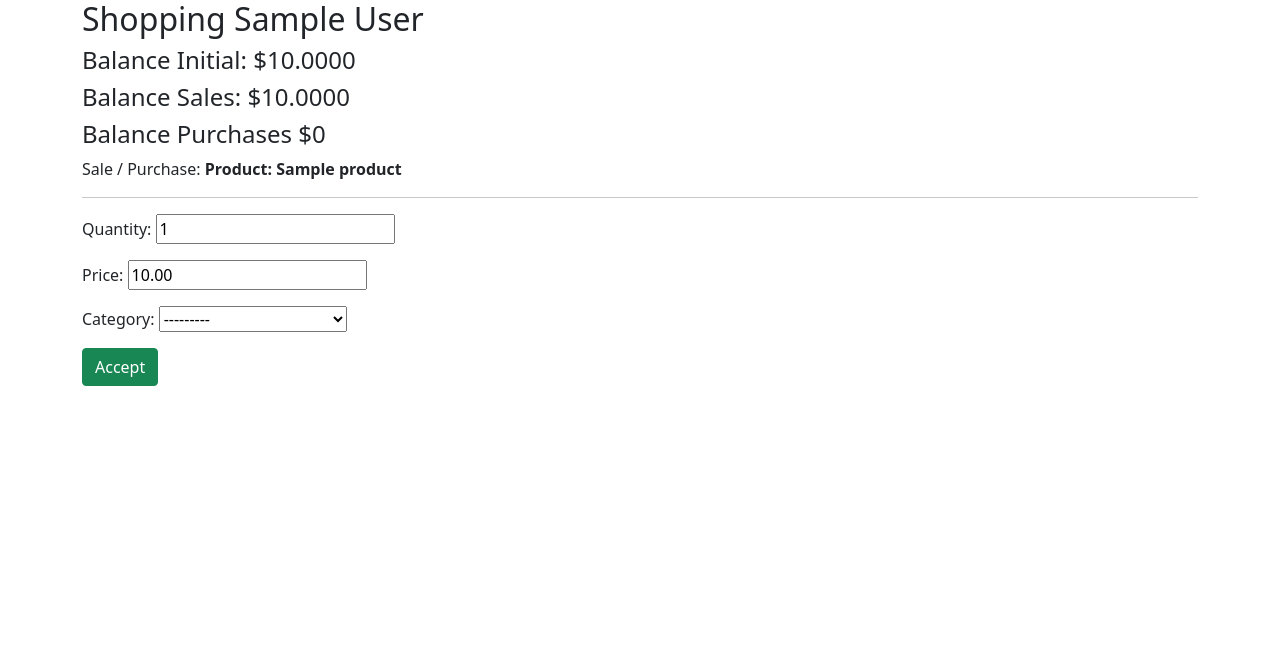
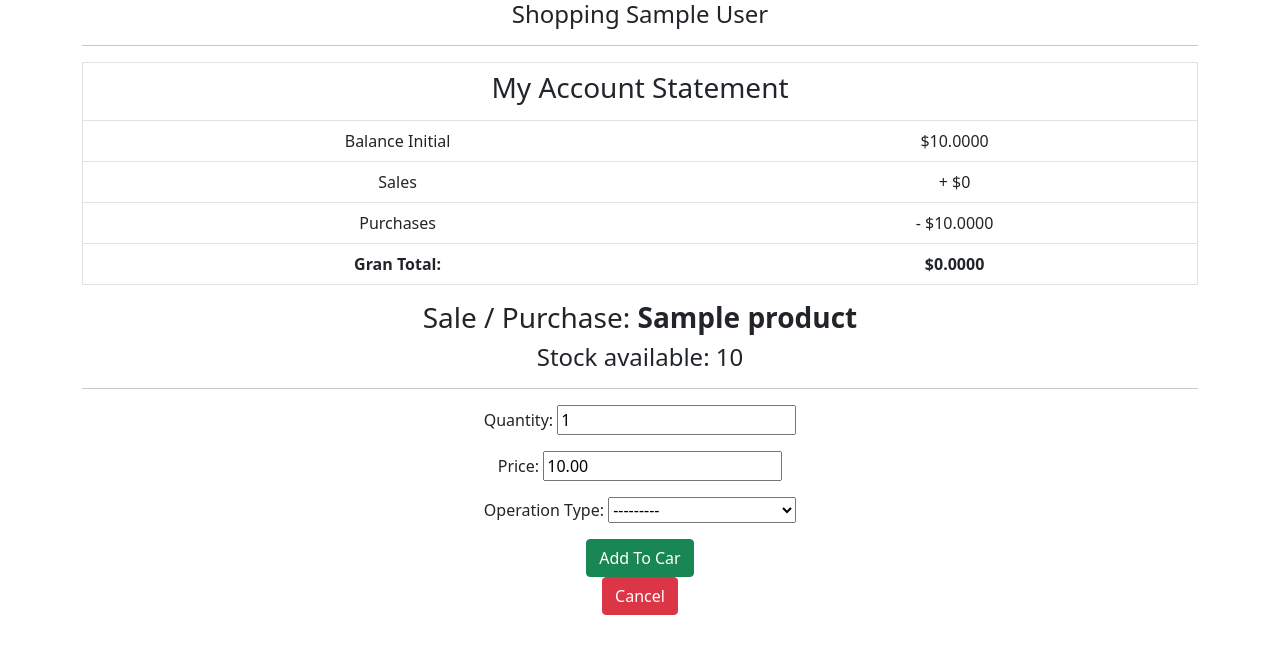
Before and after one commit to parkerskywalker/eon-acme-store, a Django app: page /webstore/shoppingcart/1/user/1/ in a window 1280 px wide. Shown: the top 654 px of the page. Run offline with Django 4.2, Linux system fonts and the light colour scheme; a user stored in the database is signed in; tables that the repository leaves empty hold one stand-in row (values such as "Sample post").

Commit message:
shoppingcart completed

```diff
--- a/acme_store/abstracts.py
+++ b/acme_store/abstracts.py
@@ -19,9 +19,42 @@ class BaseModel(models.Model):
     )
 
     def save(self, *args, **kwargs):
-        if self.id:
-            self.modified_date = timezone.now()
-        else:
-            self.create_date = timezone.now()
+        try:
+            if self.id:
+                self.modified_date = timezone.now()
+            else:
+                self.create_date = timezone.now()
+
+        except Exception as e:
+            print(e)
+
 
         super(BaseModel, self).save(*args, **kwargs)
+
+
+
+class BaseModelBalance(models.Model):
+    class Meta:
+        abstract = True
+
+    create_date = models.DateTimeField(
+        'Created',
+        auto_now_add=True,
+        editable=False
+    )
+    modified_date = models.DateTimeField(
+        'Modified',
+        auto_now_add=True,
+        editable=True
+    )
+
+    def save(self, *args, **kwargs):
+        try:
+            if self.operation:
+                self.modified_date = timezone.now()
+            else:
+                self.create_date = timezone.now()
+        except Exception as e:
+            print(e)
+
+        super(BaseModelBalance, self).save(*args, **kwargs)
--- a/balances/models.py
+++ b/balances/models.py
@@ -1,12 +1,12 @@
 from django.db import models
 
 from customers.models import Customer
-from acme_store.abstracts import BaseModel
+from acme_store.abstracts import BaseModel, BaseModelBalance
 from catalogs.models import OperationType
 from products.models import Product
 
 
-class Operation(BaseModel):
+class Operation(BaseModelBalance):
     operation = models.IntegerField(primary_key=True, verbose_name='Id operation')
     customer = models.ForeignKey(Customer, verbose_name='Customer', on_delete=models.CASCADE)
     product = models.ForeignKey(Product, verbose_name='Product', on_delete=models.CASCADE)
@@ -20,3 +20,23 @@ class Operation(BaseModel):
     class Meta:
         verbose_name = 'Operation register'
         verbose_name_plural = 'Operations register'
+
+    def save(self, *args, **kwargs):
+        product = self.product
+        quantity = self.quantity
+
+        self.update_stock(self.product, self.quantity, self.operation_type)
+
+        super().save(*args, **kwargs)
+
+
+    def update_stock(self, product, quantity, operation_type):
+
+        if 'sale' in operation_type.name.lower():
+            result = product.retrieve_stock + quantity
+        elif 'purchase' in operation_type.name.lower():
+            result = product.retrieve_stock - quantity
+
+        update_product = Product.objects.filter(id=product.id).update(stock=result)
+
+        return
--- a/customers/models.py
+++ b/customers/models.py
@@ -18,7 +18,7 @@ class Customer(models.Model):
     @property
     def get_sales(self):
         price = 0
-        for sale in self.operation_set.filter(operation_type=1):
+        for sale in self.operation_set.filter(operation_type=2):
             price += sale.price
 
         return price
@@ -26,6 +26,10 @@ class Customer(models.Model):
     @property
     def get_purchases(self):
         price = 0
-        for purchase in self.operation_set.filter(operation_type=2):
-            proce += purchase.price
+        for purchase in self.operation_set.filter(operation_type=1):
+            price += purchase.price
         return price
+
+    @property
+    def get_account_statement(self):
+        return (self.balance + self.get_sales) - self.get_purchases
--- a/products/models.py
+++ b/products/models.py
@@ -24,3 +24,7 @@ class Product(BaseModel):
         if self.stock > 0:
             return True
         return False
+
+    @property
+    def retrieve_stock(self):
+        return self.stock
--- a/templates/webstore/balance.html
+++ b/templates/webstore/balance.html
@@ -1,3 +1,21 @@
-<h4>Balance Initial: ${{ request.user.customer.balance }}</h4>
-<h4>Balance Sales: ${{ request.user.customer.get_sales }}</h4>
-<h4>Balance Purchases ${{ request.user.customer.get_purchases }}</h4>
+<table class="table" border="1">
+    <tr>
+        <th colspan="2"><h3>My Account Statement</h3></th>
+    </tr>
+    <tr>
+        <td>Balance Initial</td>
+        <td style="text-align: center;">${{ request.user.customer.balance }}</td>
+    </tr>
+    <tr>
+        <td>Sales</td>
+        <td style="text-align: center;">+ ${{ request.user.customer.get_sales }}</td>
+    </tr>
+    <tr>
+        <td>Purchases</td>
+        <td style="text-align: center;">- ${{ request.user.customer.get_purchases }}</td>
+    </tr>
+    <tr>
+        <th>Gran Total: </th>
+        <th style="text-align: center;">${{request.user.customer.get_account_statement }}</th>
+    </tr>
+</table>
--- a/templates/webstore/shoppingcart.html
+++ b/templates/webstore/shoppingcart.html
@@ -1,21 +1,49 @@
 {% extends 'templates/base.html' %}
+
+{% block script%}
+    <script>
+        $(document).ready(function(){
+            $("#addToCar").click(function(evt){
+                var validate_quantity = $("#id_quantity").val();
+                var validate_price = $("#id_price").val();
+
+                if (validate_quantity > 0 && validate_price > 0){
+                    $(formShoppingCart).submit()
+                } else {
+                    alert("Amount or Quantity cannot be less than 0");
+                }
+
+                evt.preventDefault();
+
+            })
+        });
+    </script>
+{% endblock %}
 
 {% block content %}
     <div class="container">
-        <h2>Shopping {{ request.user.get_full_name }}</h2>
+        <div class="col-lg-12 text-center">
+            <h4>Shopping {{ request.user.get_full_name }}</h4>
+            <hr>
             {% include 'templates/webstore/balance.html' %}
-        <label >
-            Sale / Purchase: <strong>Product: {{ product.name }}</strong>
-        </label>
+        </div>
+        <div class="col-lg-12 text-center">
+
+            <h3>Sale / Purchase: <strong>{{ product.name }}</strong></h3>
+            <h4>Stock available: {{ product.stock }}</h4>
             <hr>
             <div class="row">
                 <div class="col-lg-12">
-                <form method="POST">
+                    <form id="formShoppingCart" method="POST">
                         {{ form.as_p }}
                         {% csrf_token %}
-                    <input type="submit" value="Accept" class="btn btn-success">
+                        <input id="addToCar" type="submit" value="Add To Car" class="btn btn-success">
                     </form>
+                    <a href="{% url 'webstore:index' %}" class="btn btn-danger">Cancel</a>
                 </div>
+
+            </div>
+
         </div>
     </div>
 {% endblock %}
--- a/webstore/forms.py
+++ b/webstore/forms.py
@@ -3,9 +3,23 @@ from django import forms
 from catalogs.models import OperationType
 from balances.models import Operation
 
-class OperationForm(forms.Form):
+"""
+class ShoppingCartForm(forms.Form):
     customer = forms.CharField(label='Customer', widget=forms.HiddenInput())
     product = forms.CharField(label='Product', widget=forms.HiddenInput())
     quantity = forms.IntegerField(label='Quantity')
     price = forms.DecimalField(label='Price')
     operation_type = forms.ModelChoiceField(label='Category', queryset=OperationType.objects.all(), required=True)
+"""
+
+class ShoppingCartForm(forms.ModelForm):
+    class Meta:
+        model = Operation
+        fields = ['operation','customer', 'product', 'quantity', 'price', 'operation_type']
+
+    def __init__(self, *args, **kwargs):
+        super().__init__(*args, **kwargs)
+
+        self.fields['operation'].widget = forms.HiddenInput()
+        self.fields['customer'].widget = forms.HiddenInput()
+        self.fields['product'].widget = forms.HiddenInput()
--- a/webstore/views.py
+++ b/webstore/views.py
@@ -9,7 +9,7 @@ from products.models import Product
 from balances.models import Operation
 from customers.models import Customer
 
-from .forms import OperationForm
+from .forms import ShoppingCartForm
 
 # Create your views here.
 class Items(LoginRequiredMixin, ListView):
@@ -21,21 +21,33 @@ class Items(LoginRequiredMixin, ListView):
     #    return HttpResponse('¡Has iniciado sesión y puedes ver esta página!')
 
 class ShoppingCart(LoginRequiredMixin, FormView):
-    form_class = OperationForm
+    form_class = ShoppingCartForm
     template_name = 'templates/webstore/shoppingcart.html'
     success_url = reverse_lazy('webstore:index')
 
     def get_product(self):
         return Product.objects.get(id=self.kwargs["product_id"])
 
+    def get_id_operation(self):
+        id = Operation.objects.count()
+        if id == 0:
+            return 1
+        return id + 1
+
     def get_initial(self):
         product = self.get_product()
         initial = super().get_initial()
+        initial['operation']=self.get_id_operation()
         initial['customer']=self.request.user.customer.id
         initial['product']=product
         initial['quantity']=1
         initial['price']=product.price
         return initial
+
+    def validate_available_stock(self, product, quantity):
+        if product.retrieve_stock >= quantity:
+            return True
+        return False
 
     def get_context_data(self, *args, **kwargs):
         context = super().get_context_data(**kwargs)
@@ -43,3 +55,28 @@ class ShoppingCart(LoginRequiredMixin, FormView):
             'product':self.get_product,
         })
         return context
+
+    def form_valid(self, form):
+
+        if form.is_valid():
+
+            cleaned_data = form.cleaned_data
+
+            type = cleaned_data["operation_type"].name.lower()
+
+            if cleaned_data["customer"].get_account_statement <= 0 and type == 'purchase':
+                form.add_error('quantity', 'You do not have sufficient credit for this purchase')
+                return self.form_invalid(form)
+
+            if cleaned_data["customer"].get_account_statement < cleaned_data["price"] and type == 'purchase':
+                form.add_error('quantity', 'You do not have sufficient credit for this purchase')
+                return self.form_invalid(form)
+
+            if self.validate_available_stock(cleaned_data["product"], cleaned_data["quantity"]):
+                form.save()
+                return super().form_valid(form)
+            else:
+                form.add_error('quantity', 'Quantity exceded')
+
+
+        return self.form_invalid(form)
```
Also changed, not shown: templates/webstore/items.html (+10 -0 lines). Lines whose indentation alone changed are shown as unchanged.
